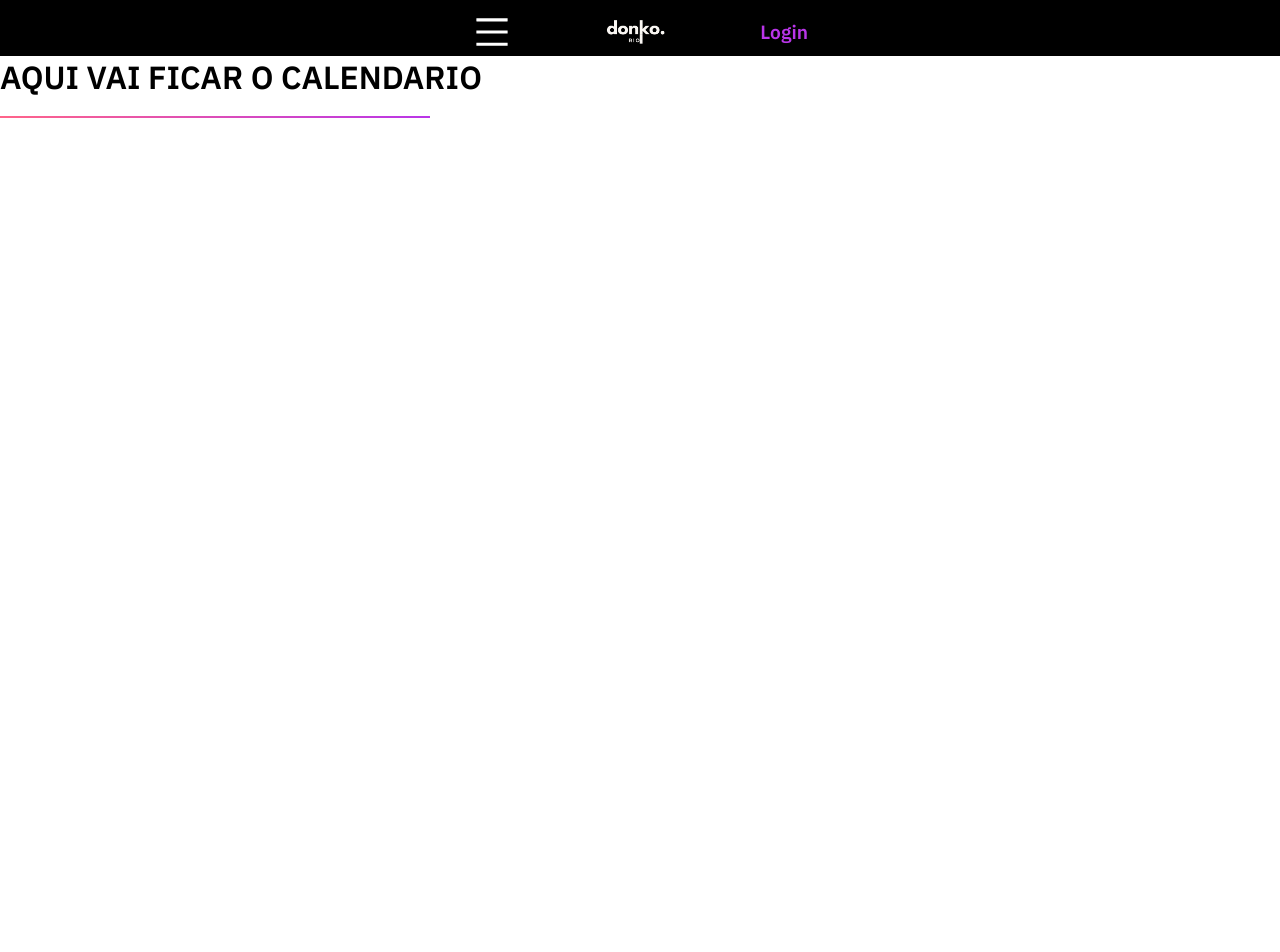
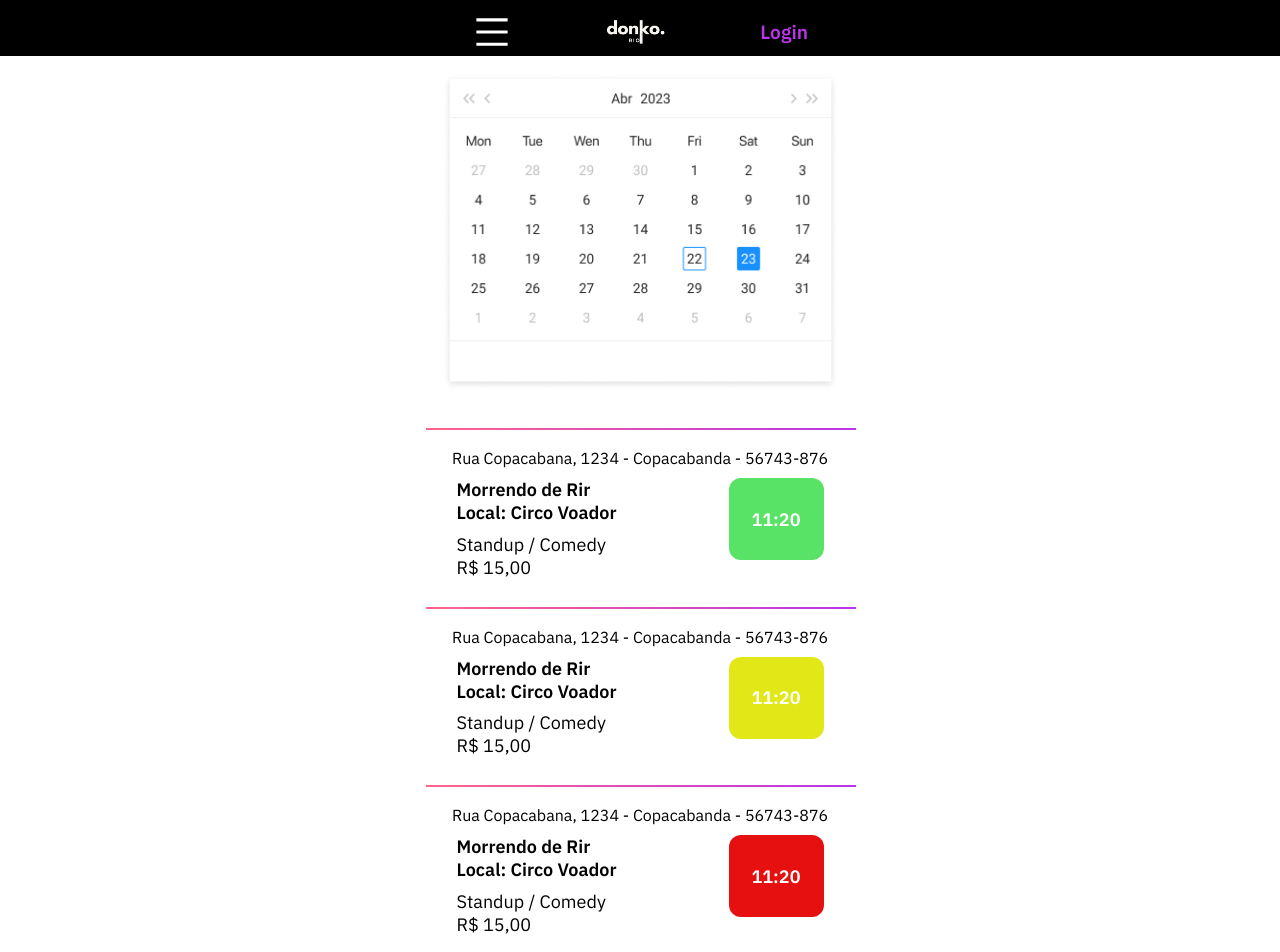
Before and after one commit to SahBianchi/hackrio-front, a React (Create React App) app: page /calendar in a window 1280 px wide. Shown: the top 952 px of the page. Before the commit the page ends 800 px from the top, so only its background shows below. Built offline with nearby package versions, Linux system fonts and the light colour scheme.

Commit message:
:lipstick: feat:Criado o estilo da CalendarPage

```diff
--- a/src/pages/Calendar/CalendarPage.js
+++ b/src/pages/Calendar/CalendarPage.js
@@ -1,13 +1,91 @@
 import React from 'react'
 import { Layout } from '../../componentes/Layout'
-// import styles from '../Calendar/style.module.css'
+import styles from '../Calendar/style.module.css'
 import { LineDividing } from '../../componentes/LineDividing'
+import { InfoHour } from '../../componentes/InfoHour'
+import calendarImg from '../../assets/calendar.png'
 
 export const CalendarPage = () => {
   return (
     <Layout>
-        <div>
-            <h1>AQUI VAI FICAR O CALENDARIO</h1>
+        <div className={styles.containerCalendar}>
+            <img src={calendarImg} alt='Image Logo' className={styles.calendarImg} />
+
+            <LineDividing/>
+
+            {/* TESTE INFOHOUR VERDE */}
+            <div className={styles.containerEvento}>
+                <p>Rua Copacabana, 1234 - Copacabanda - 56743-876</p>
+
+                <div className={styles.containerDetails}>
+                  <div className={styles.containerInfos}>
+                    <div className={styles.title}>
+                      <p>Morrendo de Rir</p>
+                      <p>Local: Circo Voador</p>
+                    </div>
+
+                    <div className={styles.infos}>
+                      <p>Standup / Comedy</p>
+                      <p>R$ 15,00</p>
+                    </div>
+                  </div>
+
+                  <div>
+                    <InfoHour type="greenHour">11:20</InfoHour>
+                  </div>
+                </div>
+            </div>
+
+            <LineDividing/>
+
+            {/* TESTE INFOHOUR AMARELO */}
+            <div className={styles.containerEvento}>
+                <p>Rua Copacabana, 1234 - Copacabanda - 56743-876</p>
+
+                <div className={styles.containerDetails}>
+                  <div className={styles.containerInfos}>
+                    <div className={styles.title}>
+                      <p>Morrendo de Rir</p>
+                      <p>Local: Circo Voador</p>
+                    </div>
+
+                    <div className={styles.infos}>
+                      <p>Standup / Comedy</p>
+                      <p>R$ 15,00</p>
+                    </div>
+                  </div>
+
+                  <div>
+                    <InfoHour type="yellowHour">11:20</InfoHour>
+                  </div>
+                </div>
+            </div>
+
+            <LineDividing/>
+
+            {/* TESTE INFOHOUR VERMELHO */}
+            <div className={styles.containerEvento}>
+                <p>Rua Copacabana, 1234 - Copacabanda - 56743-876</p>
+
+                <div className={styles.containerDetails}>
+                  <div className={styles.containerInfos}>
+                    <div className={styles.title}>
+                      <p>Morrendo de Rir</p>
+                      <p>Local: Circo Voador</p>
+                    </div>
+
+                    <div className={styles.infos}>
+                      <p>Standup / Comedy</p>
+                      <p>R$ 15,00</p>
+                    </div>
+                  </div>
+
+                  <div>
+                    <InfoHour type="redHour">11:20</InfoHour>
+                  </div>
+                </div>
+            </div>
+
             <LineDividing/>
         </div>
 
--- a/src/pages/Calendar/style.module.css
+++ b/src/pages/Calendar/style.module.css
@@ -0,0 +1,48 @@
+@media screen and (min-width: 428px){
+    .containerCalendar{
+        width: 428px;
+        display: flex;
+        flex-direction: column;
+    }
+    .calendarImg{
+        width: 397px;
+        height: 344px;
+        margin-top: 10px;
+    }
+
+    .containerEvento{
+        width: 383px;
+        display: flex;
+        flex-direction: column;
+    }
+
+    .containerDetails{
+        width: 100%;
+        display: flex;
+        flex-direction: row;
+        padding: 10px 8px;
+    }
+
+    .containerInfos{
+        width: 100%;
+        display: flex;
+        flex-direction: column;
+    }
+
+    .title{
+        width: 100%;
+
+        font-weight: 700;
+        font-size: 18px;
+        line-height: 23px;
+        margin-bottom: 8.54px;
+    }
+
+    .infos{
+        width: 100%;
+
+        font-weight: 400;
+        font-size: 18px;
+        line-height: 23px;
+    }
+}
```
Also changed, not shown: src/assets/calendar.png (added).
